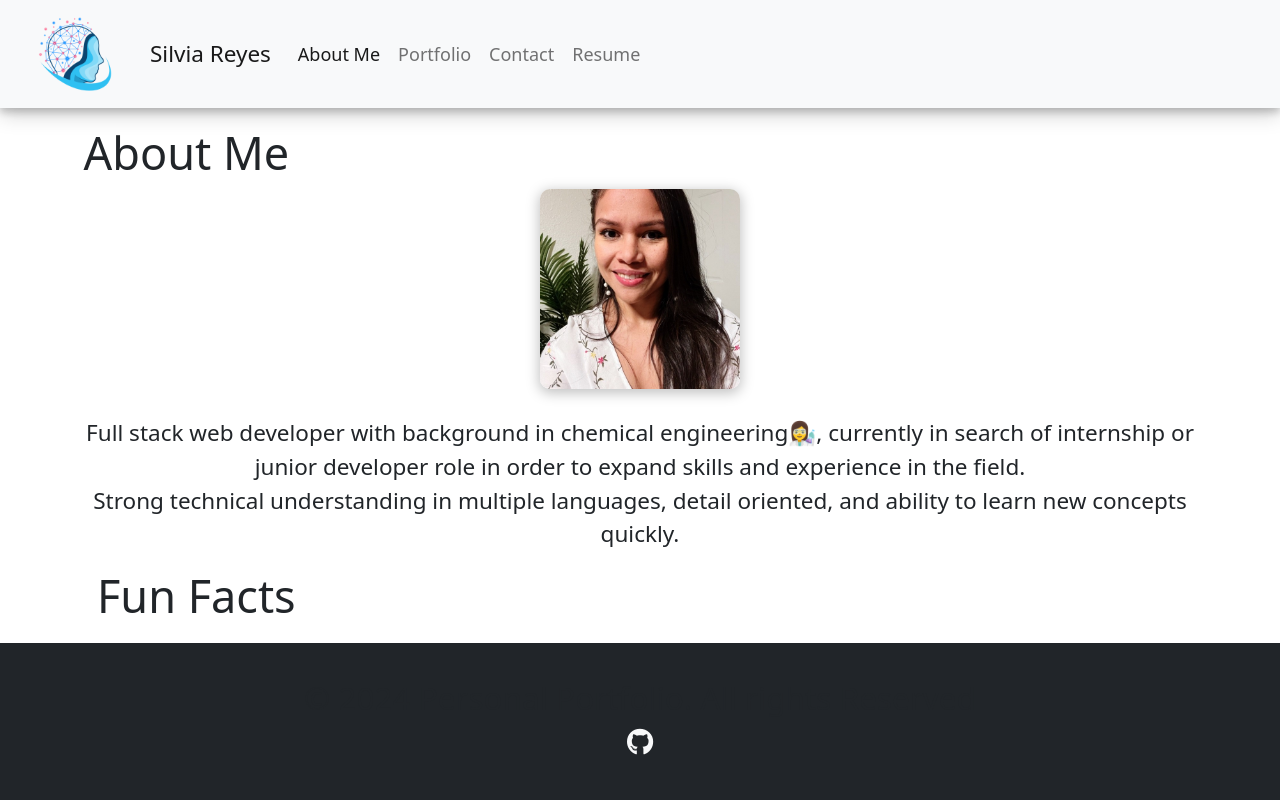
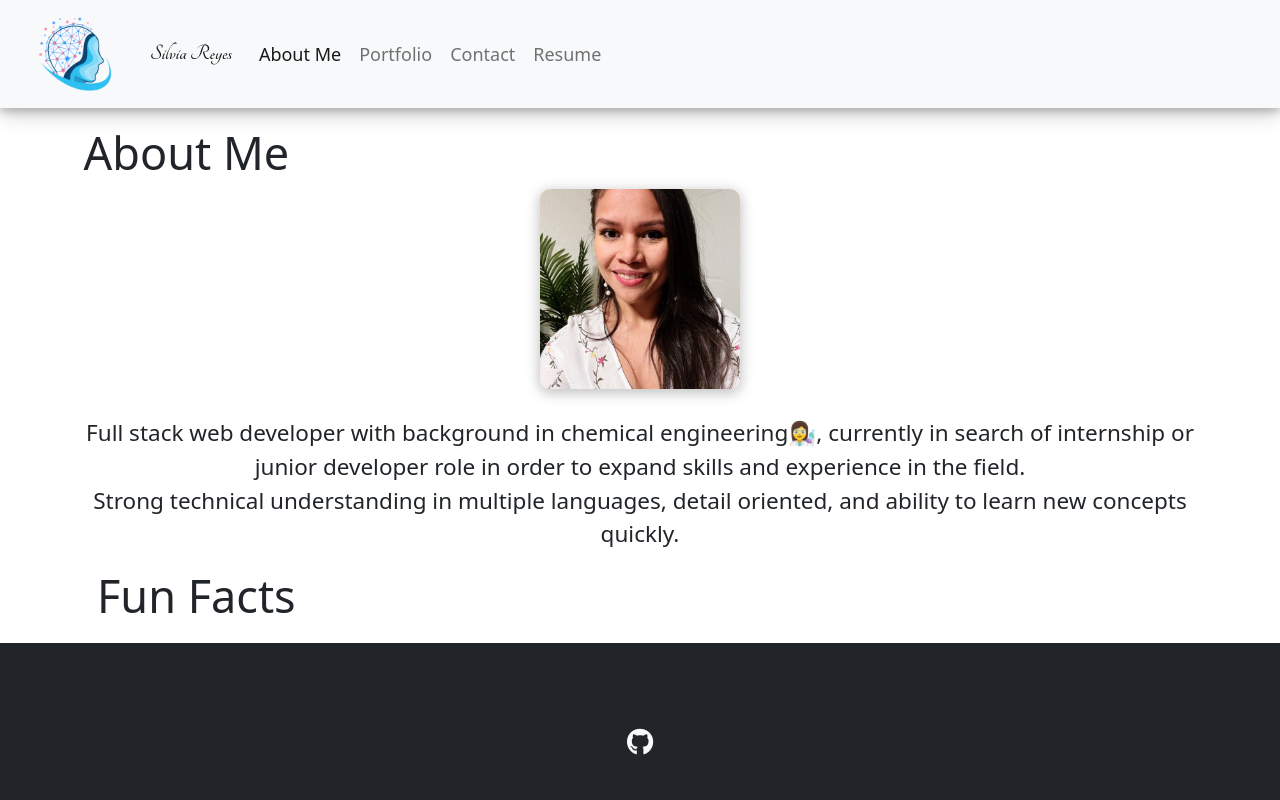
Before and after one commit to NathaliaReyes/personal-portfolio, a React (Vite) app in the folder personal-portfolio/: page / in a window 1280 px wide. Shown: the top 800 px of the page. Built offline with nearby package versions, Linux system fonts and the light colour scheme.

Commit message:
Adding font to the NavBar

```diff
--- a/personal-portfolio/index.html
+++ b/personal-portfolio/index.html
@@ -7,6 +7,9 @@
     <title>Portfolio</title>
     <!-- Font Awesome link -->
     <link rel="stylesheet" href="https://cdnjs.cloudflare.com/ajax/libs/font-awesome/5.15.4/css/all.min.css">
+    <link rel="preconnect" href="https://fonts.googleapis.com">
+    <link rel="preconnect" href="https://fonts.gstatic.com" crossorigin>
+    <link href="https://fonts.googleapis.com/css2?family=Tangerine:wght@400;700&display=swap" rel="stylesheet">
   </head>
   <body>
     <div id="root"></div>
--- a/personal-portfolio/src/components/NavTabs.jsx
+++ b/personal-portfolio/src/components/NavTabs.jsx
@@ -1,6 +1,7 @@
 import React, { useEffect } from 'react';
 import { Link, useLocation } from 'react-router-dom';
 import image from '../images/logo.png';
+import '../stylesheets/NavBar.css'
 
 // Here we are using object destructuring assignment to pluck off our variables from the props object
 // We assign them to their own variable names
@@ -22,7 +23,7 @@ function NavTabs() {
     <>
       <nav className='navbar navbar-expand-lg navbar-light bg-light sticky-top'>
         <img className='logo' src={image} />
-        <a className="navbar-brand" href="#">Silvia Reyes</a>
+        <a className="navbar-brand tangerine-bold" href="#">Silvia Reyes</a>
         <button className="navbar-toggler" type="button" data-toggle="collapse" data-target="#navbarSupportedContent" aria-controls="navbarSupportedContent" aria-expanded="false" aria-label="Toggle navigation">
           <span className="navbar-toggler-icon"></span>
         </button>
--- /dev/null
+++ b/personal-portfolio/src/stylesheets/NavBar.css
@@ -0,0 +1,11 @@
+.tangerine-regular {
+    font-family: "Tangerine", cursive;
+    font-weight: 400;
+    font-style: normal;
+  }
+
+  .tangerine-bold {
+    font-family: "Tangerine", cursive;
+    font-weight: 700;
+    font-style: normal;
+  }
```
